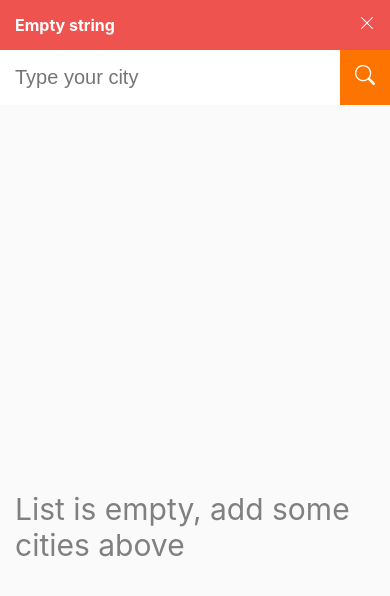
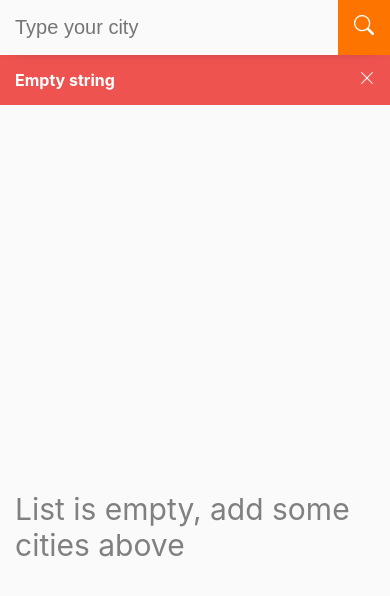
Before and after one commit to wiktormusial/whapi, a React (Create React App) app: page / in a window 390 px wide. Both pictures are taken after a click on the button 365 px from the left and 27 px from the top of the page. Shown: the top 596 px of the page. Built offline with nearby package versions, Linux system fonts and the light colour scheme.

Commit message:
Visual changes

```diff
--- a/src/components/Error/Error.css
+++ b/src/components/Error/Error.css
@@ -1,4 +1,7 @@
 .error-default {
+  color: white;
+  position: relative;
+  width: inherit;
   background-color: #ef5350;
   padding: 15px 15px 15px 15px;
   display: flex;
--- a/src/components/Error/index.tsx
+++ b/src/components/Error/index.tsx
@@ -39,7 +39,7 @@ const Error = () => {
         <BsXLg
           onClick={async () => {
             dispatch(clearError());
-            await gsap.to(messRef.current, { opacity: 0 }).duration(0.5);
+            await gsap.to(messRef.current, { opacity: 0 }).duration(0.2);
             messRef.current!.style.opacity = "100%";
             setShowError(!setShowError);
           }}
--- a/src/components/List/ListEmpty.tsx
+++ b/src/components/List/ListEmpty.tsx
@@ -1,10 +1,14 @@
 import "./List.css";
+import Error from "../Error";
 
 const ListEmpty = () => {
   return (
-    <div className="list-empty" data-testid="list-empty">
-      List is empty, add some cities above
-    </div>
+    <>
+      <div className="list" data-testid="list-empty">
+        <Error />
+        <div className="list-empty">List is empty, add some cities above</div>
+      </div>
+    </>
   );
 };
 
--- a/src/components/List/index.tsx
+++ b/src/components/List/index.tsx
@@ -2,6 +2,7 @@ import { useAppSelector } from "../../hooks/redux/hooks";
 import { selectCities } from "../../store/cities/citiesSlice";
 import ListElement from "./ListElement";
 import ListEmpty from "./ListEmpty";
+import Error from "../Error";
 import "./List.css";
 
 const List = () => {
@@ -10,6 +11,7 @@ const List = () => {
   if (cities.length !== 0) {
     return (
       <div className="list">
+        <Error />
         <ul className="list-cities">
           {cities.map((item) => (
             <ListElement key={item.id} id={item.id} />
@@ -18,7 +20,11 @@ const List = () => {
       </div>
     );
   } else {
-    return <ListEmpty />;
+    return (
+      <>
+        <ListEmpty />
+      </>
+    );
   }
 };
 
--- a/src/components/SearchBar/SearchBar.css
+++ b/src/components/SearchBar/SearchBar.css
@@ -2,19 +2,27 @@
   display: flex;
   min-width: 50vw;
   margin-bottom: 0;
+  z-index: 10;
+  position: relative;
+  box-shadow: 0px 0px 19px -14px rgba(0, 0, 0, 1);
 }
 
 @media screen and (max-width: 760px){
-    .container {
-      width: 100vw;
-      margin: 0;
-      padding: 0;
-    }
+  .container {
+    width: 100vw;
+    margin: 0;
+    padding: 0;
+  }
+
+  .searchbutton {
+    width: 15%;
+  }
 }
 
 .searchbar {
   padding: 15px;
   font-size: 20px;
+  background-color: #fafafa;
   width: 100%;
   float: left;
   border: 0
--- a/src/components/Whapi/index.tsx
+++ b/src/components/Whapi/index.tsx
@@ -1,12 +1,10 @@
 import Wrapper from "../Wrapper";
 import SearchBar from "../SearchBar";
 import List from "../List";
-import Error from "../Error";
 
 const Whapi = () => {
   return (
     <Wrapper>
-      <Error/>
       <SearchBar />
       <List />
     </Wrapper>
--- a/src/index.css
+++ b/src/index.css
@@ -25,3 +25,8 @@ code {
   font-family: source-code-pro, Menlo, Monaco, Consolas, 'Courier New',
     monospace;
 }
+
+.break-after {
+  flex-basis: 100%;
+  height: 0;
+}
```
Also changed, not shown: 1 other file (tests, documents, lock files or other folders).
